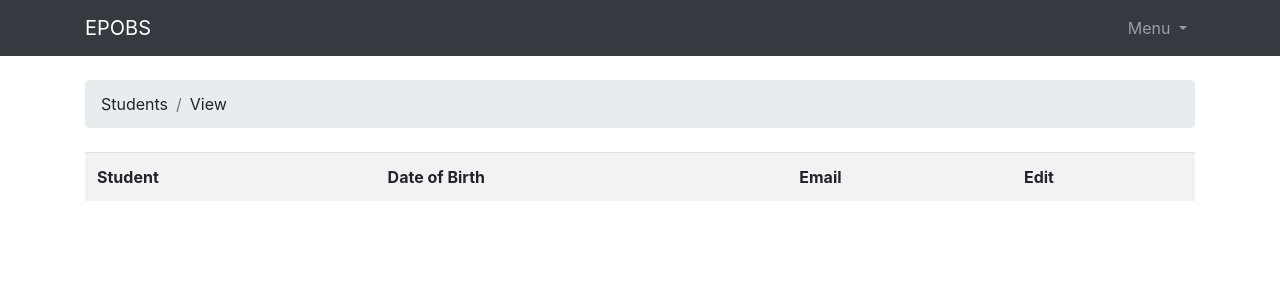
After one commit to Frisesomorum/epobs, a Django app: page /students/view/ in a window 1280 px wide. The commit adds this page. Shown: the top 300 px of the page. Run offline with Django 3.2, Linux system fonts and the light colour scheme; data that the repository does not hold is empty; some libraries are stand-ins or nearby versions; some web fonts are replaced.

Commit message:
Separated add/edit/view student views, added style

```diff
--- a/epobs-django/epobs/settings.py
+++ b/epobs-django/epobs/settings.py
@@ -37,6 +37,8 @@ INSTALLED_APPS = [
     'django.contrib.sessions',
     'django.contrib.messages',
     'django.contrib.staticfiles',
+
+    'widget_tweaks',
 
     'epobs',
     'finance',
--- a/epobs-django/epobs/urls.py
+++ b/epobs-django/epobs/urls.py
@@ -14,10 +14,12 @@ Including another URLconf
     2. Add a URL to urlpatterns:  path('blog/', include('blog.urls'))
 """
 from django.contrib import admin
-from django.urls import path
+from django.urls import path, re_path
 from students import views as studentViews
 
 urlpatterns = [
     path('admin/', admin.site.urls),
-    path('students/', studentViews.edit, name='editStudent')
+    re_path(r'students/add/$', studentViews.add, name='add_students'),
+    re_path(r'students/edit/(?P<pk>\d+)/$', studentViews.edit, name='edit_students'),
+    re_path(r'students/view/$', studentViews.view, name='view_students'),
 ]
--- a/epobs-django/students/views.py
+++ b/epobs-django/students/views.py
@@ -1,11 +1,14 @@
-from django.shortcuts import render
+from django.shortcuts import render, redirect, get_object_or_404
 from .models import Student
-from .forms import NewStudentForm
+from .forms import AddStudentForm, EditStudentForm
 
-def edit(request):
+def view(request):
     students = Student.objects.all()
+    return render(request, 'student/view.html', {'students': students})
+
+def add(request):
     if request.method == 'POST':
-        form = NewStudentForm(request.POST)
+        form = AddStudentForm(request.POST)
         if form.is_valid():
             student = form.save(commit=False)
             student.first_name = form.cleaned_data.get('first_name')
@@ -14,5 +17,20 @@ def edit(request):
             student.date_of_birth = form.cleaned_data.get('date_of_birth')
             student.save()
     else:
-        form = NewStudentForm()
-    return render(request, 'students.html', {'students': students, 'form': form})
+        form = AddStudentForm()
+    return render(request, 'student/add.html', {'form': form})
+
+def edit(request, pk):
+    student = get_object_or_404(Student, pk=pk)  # TODO: Make a nice error page for this
+    if request.method == 'POST':
+        form = EditStudentForm(request.POST)
+        if form.is_valid():
+            student.first_name = form.cleaned_data.get('first_name')
+            student.last_name = form.cleaned_data.get('last_name')
+            student.email = form.cleaned_data.get('email')
+            student.date_of_birth = form.cleaned_data.get('date_of_birth')
+            student.save()
+            return redirect('view_students')
+    else:
+        form = EditStudentForm()
+    return render(request, 'student/edit.html', {'student': student, 'form': form})
--- a/epobs-django/templates/base.html
+++ b/epobs-django/templates/base.html
@@ -2,9 +2,10 @@
 <html>
   <head>
     <meta charset="utf-8">
-    <title>{% block title %}Django Boards{% endblock %}</title>
+    <title>{% block title %}EPOBS{% endblock %}</title>
     <link href="https://fonts.googleapis.com/css?family=Encode+Sans+Condensed" rel="stylesheet">
     <link rel="stylesheet" href="{% static 'css/bootstrap.min.css' %}">
+    <link rel="stylesheet" href="https://use.fontawesome.com/releases/v5.2.0/css/all.css" integrity="sha384-hWVjflwFxL6sNzntih27bfxkr27PmbbK/iSvJ+a4+0owXq79v+lsFkW54bOGbiDQ" crossorigin="anonymous">
     <link rel="stylesheet" href="{% static 'css/app.css' %}">
 	{% block stylesheet %}{% endblock %}
   </head>
@@ -12,31 +13,30 @@
     {% block body %}
       <nav class="navbar navbar-expand-sm navbar-dark bg-dark">
         <div class="container">
-          <a class="navbar-brand" href="{% url 'home' %}">Django Boards</a>
+          <a class="navbar-brand" href="#">EPOBS</a>
           <button class="navbar-toggler" type="button" data-toggle="collapse" data-target="#mainMenu" aria-controls="mainMenu" aria-expanded="false" aria-label="Toggle navigation">
             <span class="navbar-toggler-icon"></span>
           </button>
           <div class="collapse navbar-collapse" id="mainMenu">
-            {% if user.is_authenticated %}
             <ul class="navbar-nav ml-auto">
               <li class="nav-item dropdown">
                 <a class="nav-link dropdown-toggle" href="#" id="userMenu" data-toggle="dropdown" aria-haspopup="true" aria-expanded="false">
-                    {{ user.username }}
+                  Menu
                 </a>
                 <div class="dropdown-menu dropdown-menu-right" aria-labelledby="userMenu">
-                    <a class="dropdown-item" href="#">My account</a>
-                    <a class="dropdown-item" href="#">Change password</a>
+                  <a class="dropdown-item" href="#">Expenses</a>
+                  <a class="dropdown-item" href="#">Revenues</a>
                   <div class="dropdown-divider"></div>
-                    <a class="dropdown-item" href="{% url 'logout' %}">Log out</a>
+                  <a class="dropdown-item" href="#">Budget</a>
+                  <a class="dropdown-item" href="#">Reports</a>
+                  <div class="dropdown-divider"></div>
+                  <a class="dropdown-item" href="{% url 'view_students' %}">View Students</a>
+                  <a class="dropdown-item" href="{% url 'add_students' %}">Add Students</a>
+                  <div class="dropdown-divider"></div>
+                  <a class="dropdown-item" href="#">Log out</a>
                 </div>
               </li>
             </ul>
-            {% else %}
-              <form class="form-inline ml-auto">
-                <a href="{% url 'login' %}" class="btn btn-outline-secondary">Log in</a>
-                <a href="{% url 'signup' %}" class="btn btn-primary ml-2">Sign up</a>
-              </form>
-            {% endif %}
           </div>
         </div>
       </nav>
--- a/epobs-django/templates/includes/form.html
+++ b/epobs-django/templates/includes/form.html
@@ -1,4 +1,4 @@
-{% load form_tags widget_tweaks %}
+{% load widget_tweaks %}
 
 {% if form.non_field_errors %}
   <div class="alert alert-danger" role="alert">
@@ -11,7 +11,7 @@
 {% for field in form %}
   <div class="form-group">
 	{{ field.label_tag }}
-  {% render_field field class=field|input_class %}
+  {% render_field field class="form-control" %}
   {% for error in field.errors %}
   <div class="invalid-feedback">
     {{ error }}
@@ -19,7 +19,7 @@
   {% endfor %}
 	{% if field.help_text %}
 	  <small class="form-text text-muted">
-		{{ field.help_text|safe }}
+		{{ field.help_text }}
 	  </small>
 	{% endif %}
   </div>
--- /dev/null
+++ b/epobs-django/templates/student/view.html
@@ -0,0 +1,30 @@
+{% extends 'base.html' %}
+
+{% load static %}
+
+{% block title %}EPOBS - View Students{% endblock %}
+
+{% block breadcrumb %}
+  <li class="breadcrumb-item">Students</li>
+  <li class="breadcrumb-item">View</li>
+{% endblock %}
+
+{% block content %}
+<!-- TODO: add sorting -->
+  <table class="table table-striped table-condensed">
+    <tr>
+      <th>Student</th>
+      <th>Date of Birth</th>
+      <th>Email</th>
+      <th>Edit</th>
+    </tr>
+  {% for student in students %}
+    <tr>
+      <td>{{ student }}</td>
+      <td>{{ student.date_of_birth }}</td>
+      <td>{{ student.email }}</td>
+      <td><a href="{% url 'edit_students' student.pk %}"><i class="fas fa-pencil-alt"></i></a></td>
+    </tr>
+  {% endfor %}
+</table>
+{% endblock %}
```
Also changed, not shown: epobs-django/students/forms.py (+7 -1 lines), epobs-django/templates/student/add.html (added, +20 -0 lines), epobs-django/templates/student/edit.html (added, +21 -0 lines), epobs-django/templates/students.html (deleted, +0 -21 lines). Lines whose indentation alone changed are shown as unchanged.
